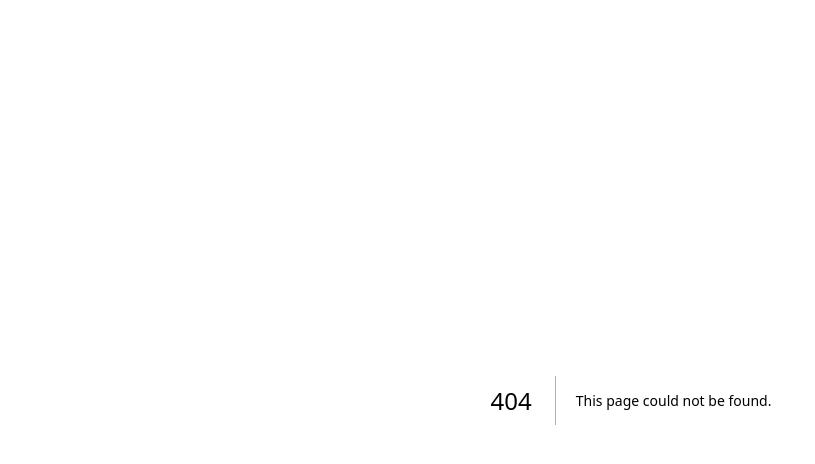
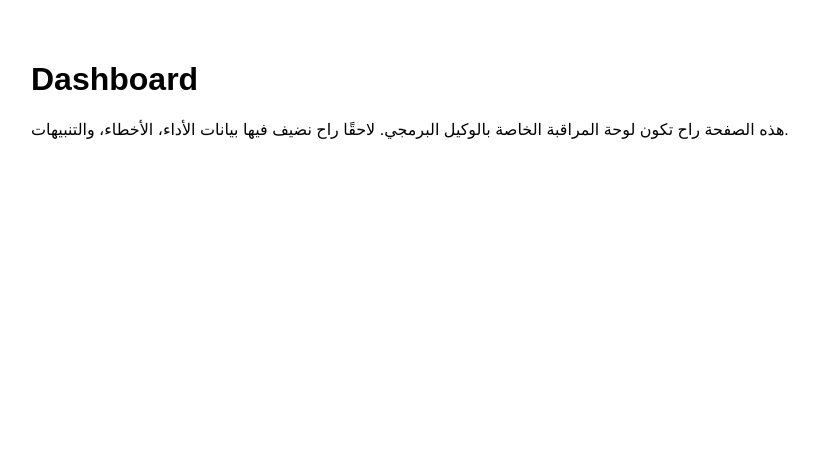
Before and after one commit to ahmdhk9/ai-programming-expert, a Next.js app in the folder web/: page /dashboard in a window 1280 px wide. Before the commit this address had no page. Shown: the top 464 px of the page, without its empty margins (9-824 px from the left). Built offline with nearby package versions, Linux system fonts and the light colour scheme.

Commit message:
Create dashboard.tsx

```diff
--- /dev/null
+++ b/web/src/pages/dashboard.tsx
@@ -0,0 +1,13 @@
+import React from "react";
+
+export default function Dashboard() {
+  return (
+    <div style={{ padding: "2rem", fontFamily: "sans-serif" }}>
+      <h1>Dashboard</h1>
+      <p>
+        هذه الصفحة راح تكون لوحة المراقبة الخاصة بالوكيل البرمجي.
+        لاحقًا راح نضيف فيها بيانات الأداء، الأخطاء، والتنبيهات.
+      </p>
+    </div>
+  );
+}
```
